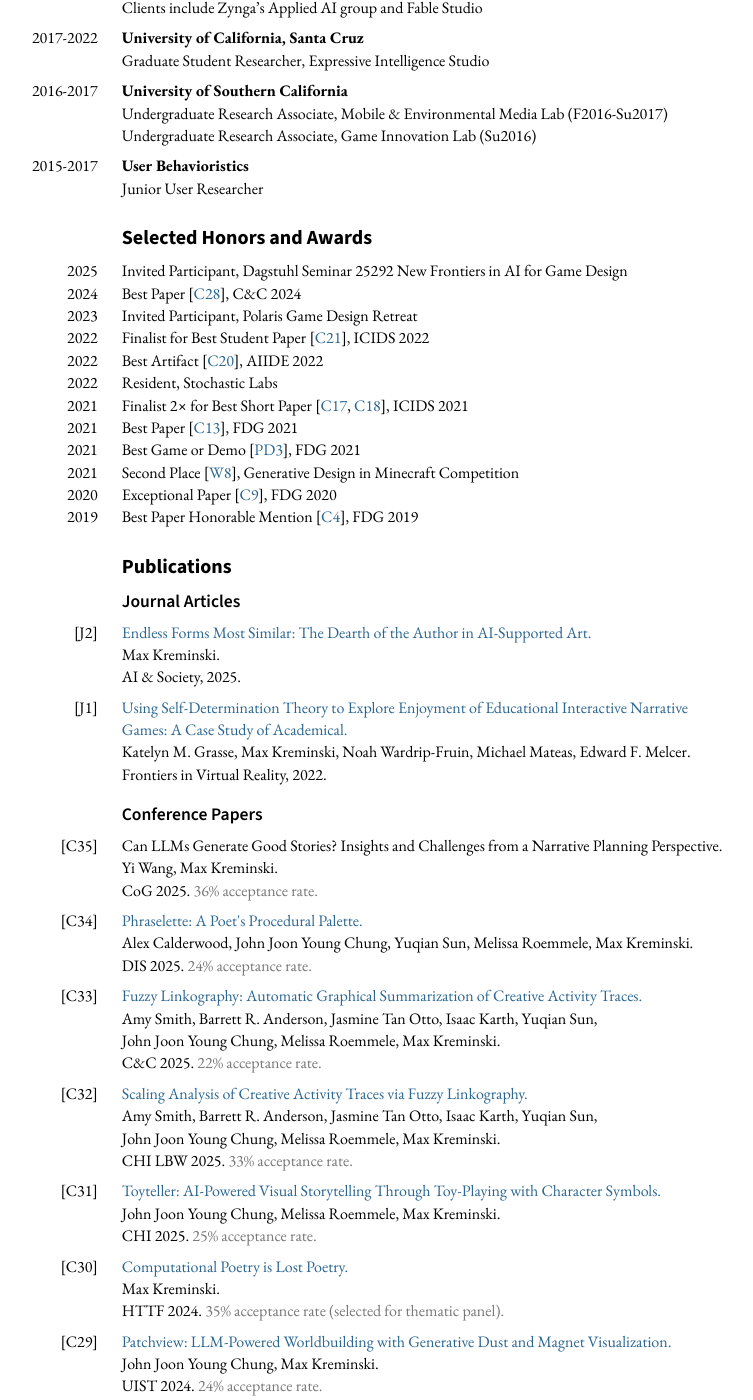
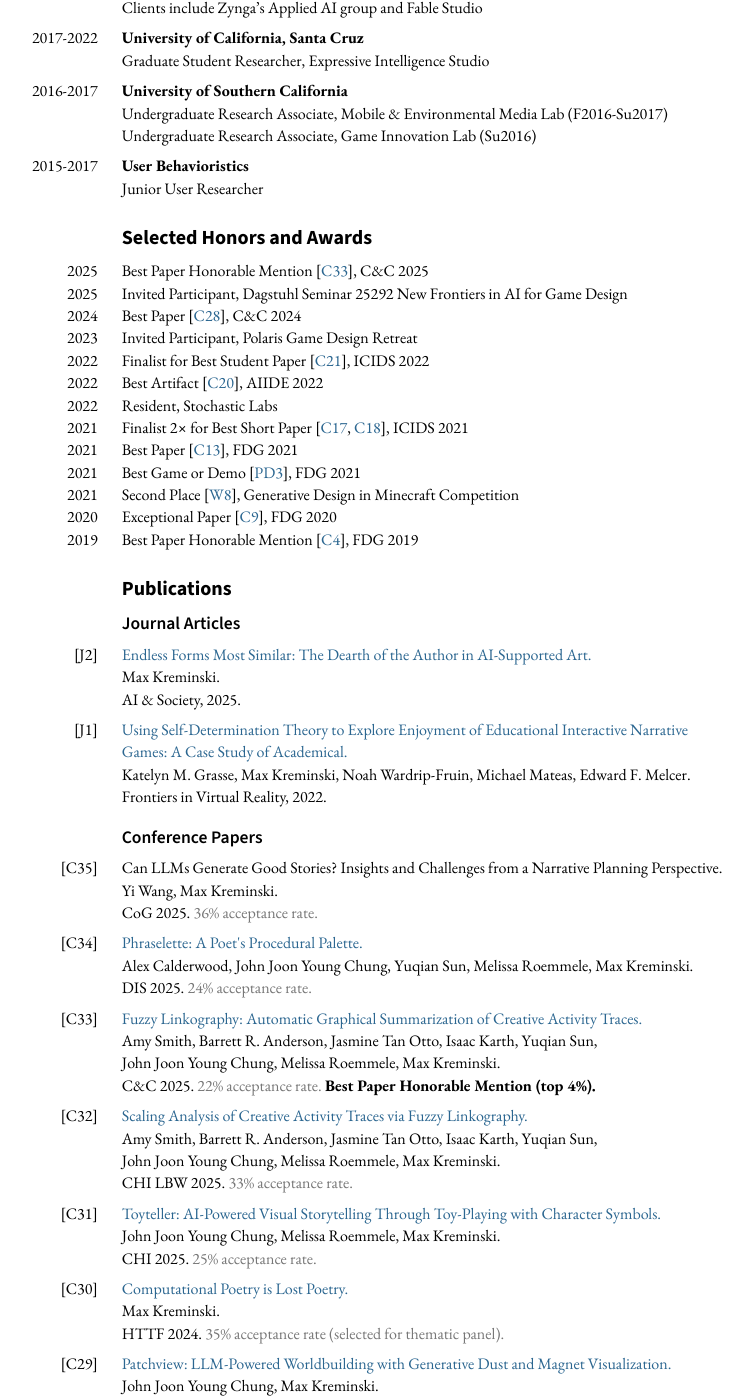
Before and after one commit to mkremins/mkremins.github.io, a Jekyll site: the page built from cv/index.html, in a window 1280 px wide and 1400 px high, scrolled down 534 px. Shown: the whole window, without its empty margins (261-1014 px from the left). Built offline with Jekyll 4.4.1, drawn with Linux system fonts in a browser that asks for light colours.

Commit message:
Add C&C 2025 honorable mention

```diff
--- a/_data/publications.json
+++ b/_data/publications.json
@@ -54,6 +54,7 @@
   "venue_long": "ACM Conference on Creativity & Cognition",
   "pubtype": "full",
   "acceptrate": "21.8%",
+  "award": "Best Paper Honorable Mention (top 4%)"
 },
 {
   "title": "Drama Llama: An LLM-Powered Storylets Framework for Authorable Responsiveness in Interactive&nbsp;Narrative",
--- a/cv/index.html
+++ b/cv/index.html
@@ -123,6 +123,10 @@ layout: null
     <section id="awards">
       <h2>Selected Honors and Awards</h2>
       <div class="oneline-entries">
+        <div class="dated-entry">
+          <div class="dated-date">2025</div>
+          <div class="dated-content">Best Paper Honorable Mention [<a href="#C33">C33</a>], C&C 2025</div>
+        </div>
         <div class="dated-entry">
           <div class="dated-date">2025</div>
           <div class="dated-content">Invited Participant, Dagstuhl Seminar 25292 New Frontiers in AI for Game Design</div>
```
